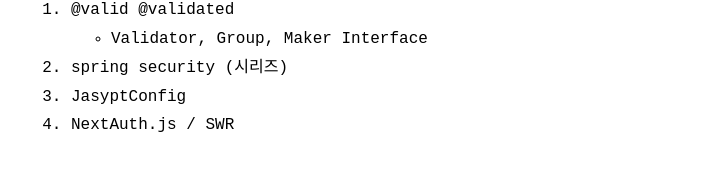
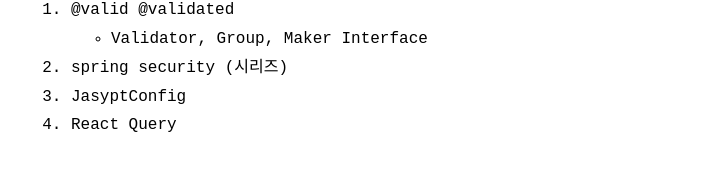
Before and after one commit to khjzzm/khjzzm.github.io, a Jekyll site: the page built from _posts/2022-11-27-draft.md, in a window 1280 px wide. Shown: the part 199-370 px from the top of the page, without its empty margins (289-990 px from the left). Built offline with Jekyll 4.4.1, drawn with Linux system fonts in a browser that asks for light colours.

Commit message:
React Query

```diff
--- a/_posts/2022-11-27-draft.md
+++ b/_posts/2022-11-27-draft.md
@@ -7,4 +7,4 @@ title: todo 포스팅
    - Validator, Group, Maker Interface
 2. spring security (시리즈)
 3. JasyptConfig
-4. NextAuth.js / SWR
+4. React Query
```
